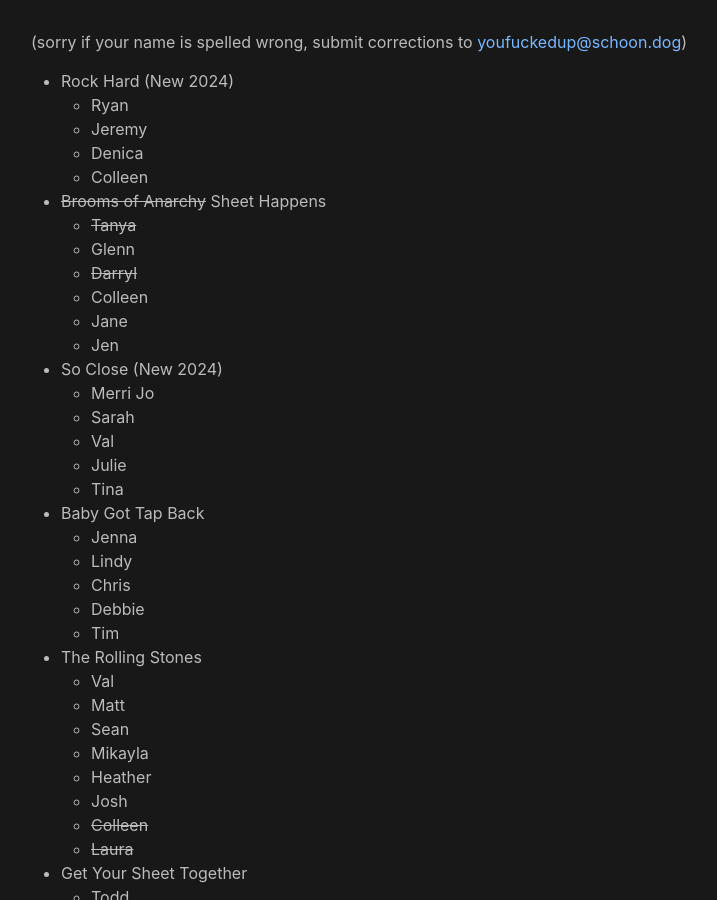
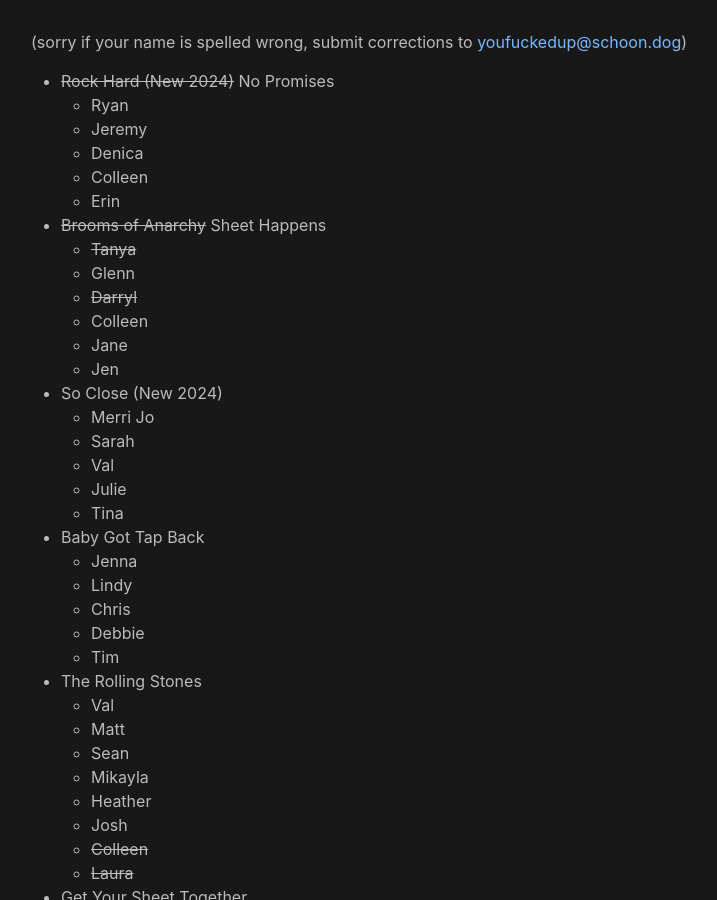
Before and after one commit to colindouglas/schoon.dog, a Jekyll site: the page built from who.md, in a window 1280 px wide and 900 px high. Shown: the whole window, without its empty margins (239-956 px from the left). Built offline with Jekyll 4.4.1, drawn with Linux system fonts in a browser that asks for light colours.

Commit message:
fix: rock hard -> no promises

```diff
--- a/who.md
+++ b/who.md
@@ -6,11 +6,12 @@ title: What is that guy's name
 
 (sorry if your name is spelled wrong, submit corrections to [youfuckedup@schoon.dog](mailto:youfuckedup@schoon.dog))
 
-* Rock Hard (New 2024)
+* ~~Rock Hard (New 2024)~~ No Promises
     * Ryan
     * Jeremy
     * Denica
     * Colleen
+    * Erin
 
 * ~~Brooms of Anarchy~~ Sheet Happens
     * ~~Tanya~~
```
Also changed, not shown: whodat.md (+2 -1 lines).
